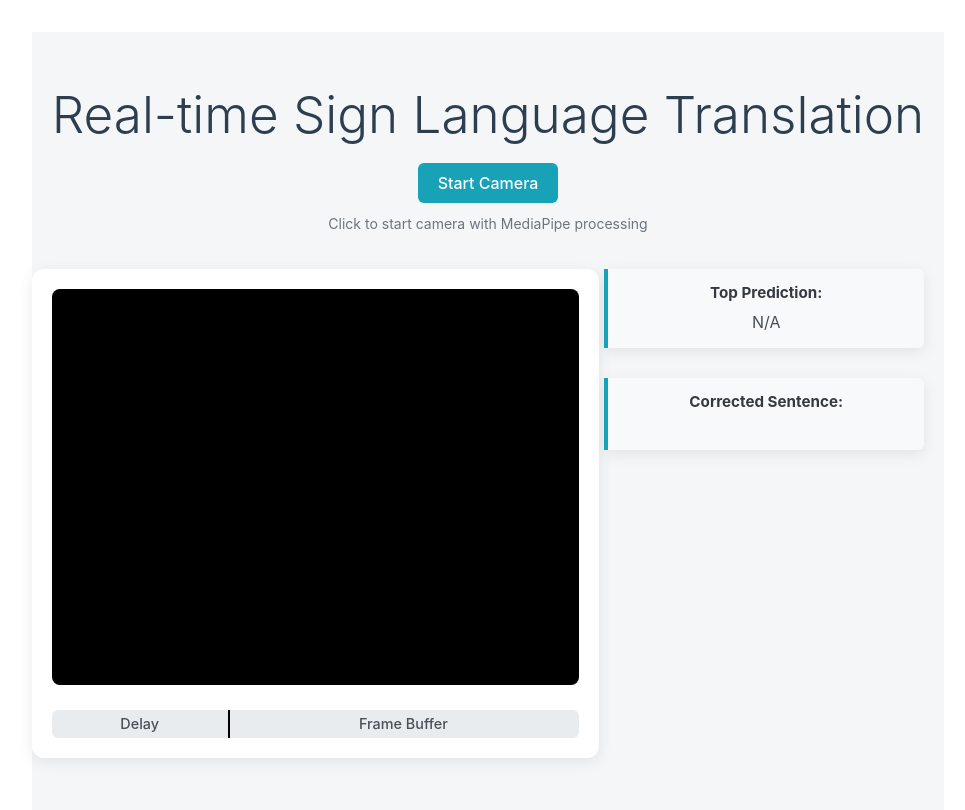
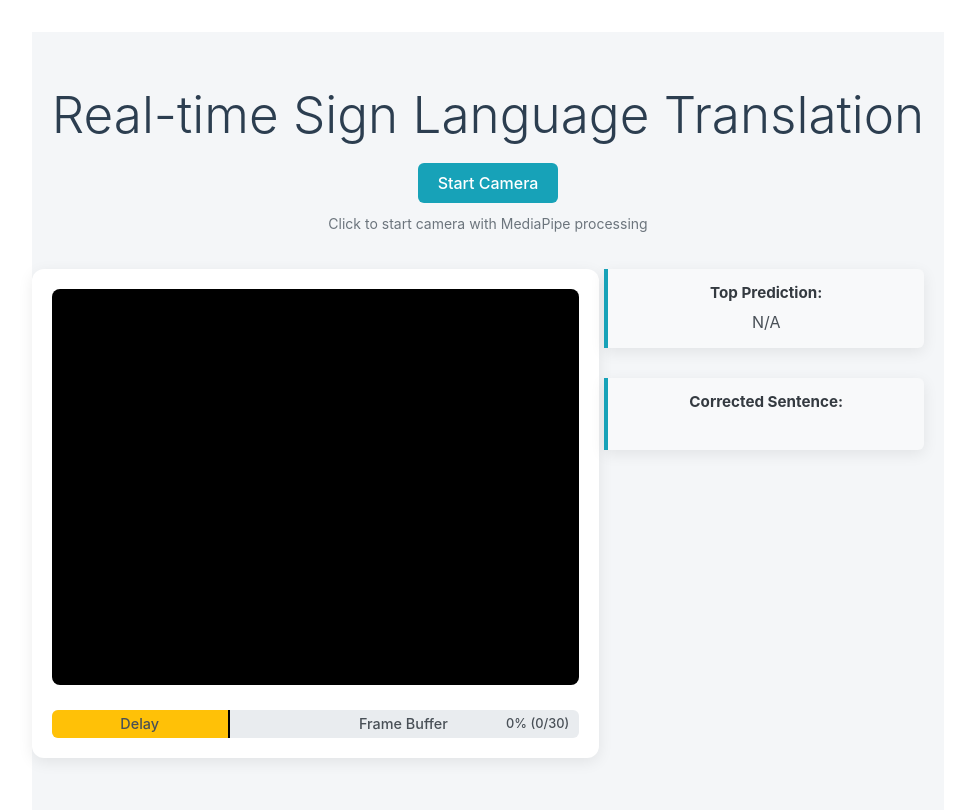
Before and after one commit to Ahmed-Maher77/signlink-arabic-ai-model, a React (Vite) app: page / in a window 1280 px wide. Shown: the top 810 px of the page, without its empty margins (152-1117 px from the left). Built offline with nearby package versions, Linux system fonts and the light colour scheme.

Commit message:
updated the progress bar

```diff
--- a/src/App.jsx
+++ b/src/App.jsx
@@ -7,15 +7,30 @@ const VIDEO_HEIGHT = 480;
 function SignLanguageTranslator() {
     const videoRef = useRef(null);
     const canvasRef = useRef(null);
-    const progressFillRef = useRef(null);
-    const delayFillRef = useRef(null);
     const [topPrediction, setTopPrediction] = useState("N/A");
     const [correctedSentence, setCorrectedSentence] = useState("");
     const [isLoading, setIsLoading] = useState(true);
     const [error, setError] = useState(null);
     const [cameraStarted, setCameraStarted] = useState(false);
-    const [frameCount, setFrameCount] = useState(0);
-    const [lastResponseTime, setLastResponseTime] = useState(null);
+
+    // Progress bar Logic
+    const [progress, setProgress] = useState({
+        bufferPercentage: 0,
+        delay: false,
+        delayProgress: 0,
+        queueSize: 0,
+        targetSize: 30, // Target buffer size
+    });
+
+    const scaledBuffer = (progress.bufferPercentage * 2) / 3;
+    const scaledDelay = (progress.delayProgress * 100) / 3;
+    const bufferWidth = progress.delay ? 0 : scaledBuffer;
+    const delayWidth = progress.delay ? scaledDelay : 33.33;
+    const progressText = progress.delay
+        ? `0% (0/${progress.targetSize})`
+        : `${Math.round(progress.bufferPercentage)}% (${progress.queueSize}/${
+              progress.targetSize
+          })`;
 
     const startCamera = () => {
         console.log("Starting camera with MediaPipe...");
@@ -44,8 +59,17 @@ function SignLanguageTranslator() {
                 const data = JSON.parse(event.data);
                 console.log("Received data:", data);
 
-                // Update delay bar based on response time
-                setLastResponseTime(Date.now());
+                // Update progress state based on response
+                setProgress((prev) => ({
+                    ...prev,
+                    delay: false,
+                    delayProgress: 0,
+                    queueSize: Math.max(0, prev.queueSize - 1),
+                    bufferPercentage: Math.max(
+                        0,
+                        ((prev.queueSize - 1) / prev.targetSize) * 100
+                    ),
+                }));
 
                 if (
                     data.top_k_predictions &&
@@ -121,8 +145,18 @@ function SignLanguageTranslator() {
                 // Send keypoints to server
                 if (socket.readyState === WebSocket.OPEN) {
                     socket.send(JSON.stringify(keypoints));
-                    // Update frame count for progress bar
-                    setFrameCount((prev) => prev + 1);
+                    // Update progress state for frame sent
+                    setProgress((prev) => ({
+                        ...prev,
+                        queueSize: Math.min(
+                            prev.targetSize,
+                            prev.queueSize + 1
+                        ),
+                        bufferPercentage: Math.min(
+                            100,
+                            ((prev.queueSize + 1) / prev.targetSize) * 100
+                        ),
+                    }));
                 }
             });
 
@@ -167,27 +201,21 @@ function SignLanguageTranslator() {
         if (!cameraStarted) return;
 
         const interval = setInterval(() => {
-            // Progress bar: Show frame processing activity (0-100% cycle)
-            const progressPercent = (frameCount % 30) * (100 / 30); // Cycle every 30 frames
-            if (progressFillRef.current) {
-                progressFillRef.current.style.width = `${progressPercent}%`;
+            // Update delay progress if no recent response
+            if (progress.queueSize > 0) {
+                setProgress((prev) => ({
+                    ...prev,
+                    delay: true,
+                    delayProgress: Math.min(100, prev.delayProgress + 2),
+                }));
             }
 
-            // Delay bar: Show time since last response (0-100% based on 2 second max)
-            if (lastResponseTime) {
-                const timeSinceResponse = Date.now() - lastResponseTime;
-                const delayPercent = Math.min(
-                    (timeSinceResponse / 2000) * 100,
-                    100
-                );
-                if (delayFillRef.current) {
-                    delayFillRef.current.style.width = `${delayPercent}%`;
-                }
-            }
+            // Progress bars are now updated via state-based calculations
+            // No need for direct DOM manipulation
         }, 100);
 
         return () => clearInterval(interval);
-    }, [cameraStarted, frameCount, lastResponseTime]);
+    }, [cameraStarted, bufferWidth, delayWidth]);
 
     if (error) {
         return (
@@ -420,24 +448,22 @@ function SignLanguageTranslator() {
                             }}
                         >
                             <div
-                                ref={progressFillRef}
                                 style={{
                                     position: "absolute",
                                     top: 0,
                                     left: "33.33%",
-                                    width: "0%",
+                                    width: `${bufferWidth}%`,
                                     height: "100%",
                                     backgroundColor: "#17a2b8",
                                     transition: "none",
                                 }}
                             />
                             <div
-                                ref={delayFillRef}
                                 style={{
                                     position: "absolute",
                                     top: 0,
                                     left: 0,
-                                    width: "0%",
+                                    width: `${delayWidth}%`,
                                     height: "100%",
                                     backgroundColor: "#ffc107",
                                     transition: "none",
@@ -483,6 +509,21 @@ function SignLanguageTranslator() {
                                 }}
                             >
                                 Frame Buffer
+                            </div>
+                            <div
+                                style={{
+                                    position: "absolute",
+                                    top: "50%",
+                                    right: "10px",
+                                    transform: "translateY(-50%)",
+                                    color: "#495057",
+                                    fontSize: "0.8em",
+                                    fontWeight: 500,
+                                    zIndex: 1,
+                                    pointerEvents: "none",
+                                }}
+                            >
+                                {progressText}
                             </div>
                         </div>
                     </div>
```
